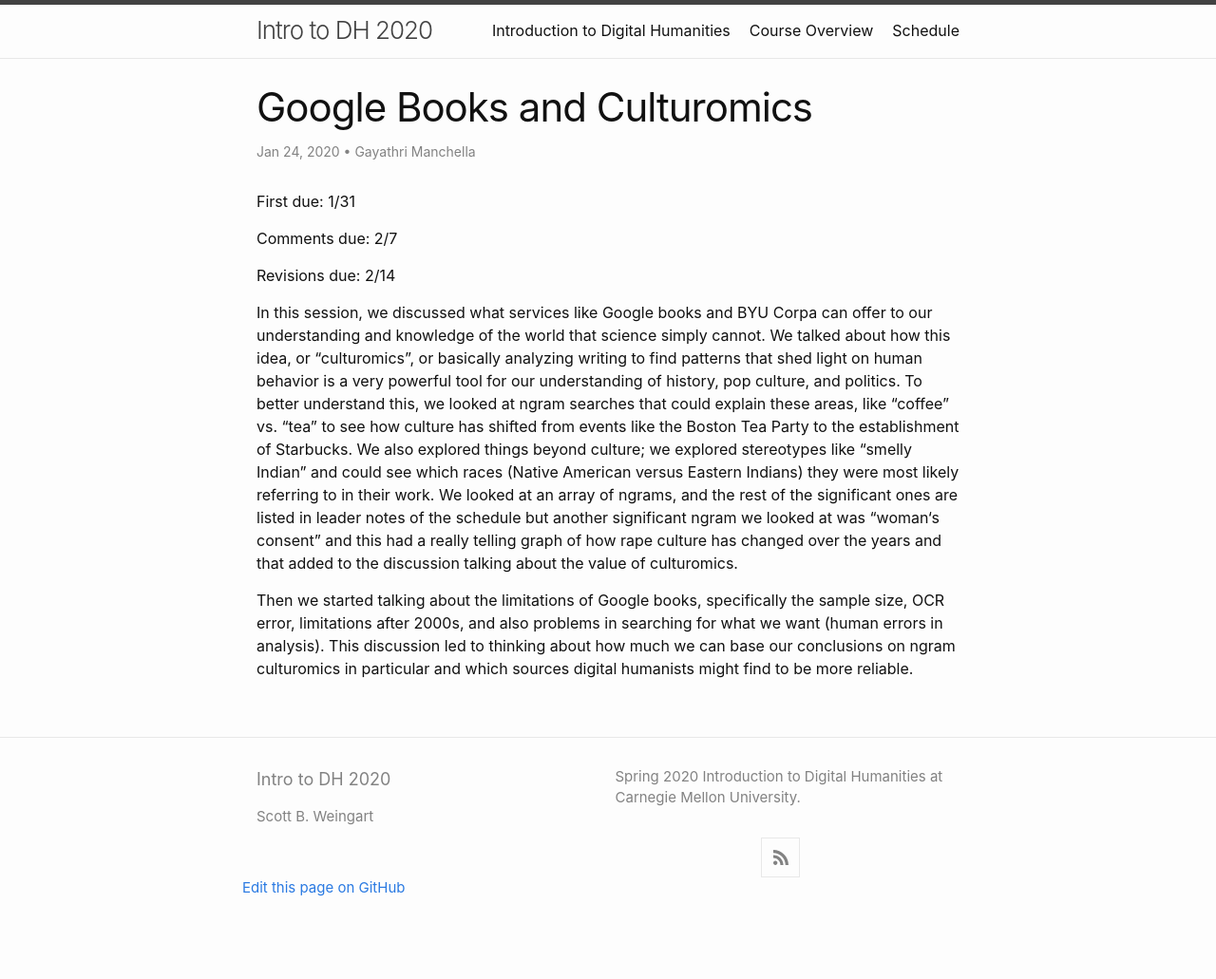
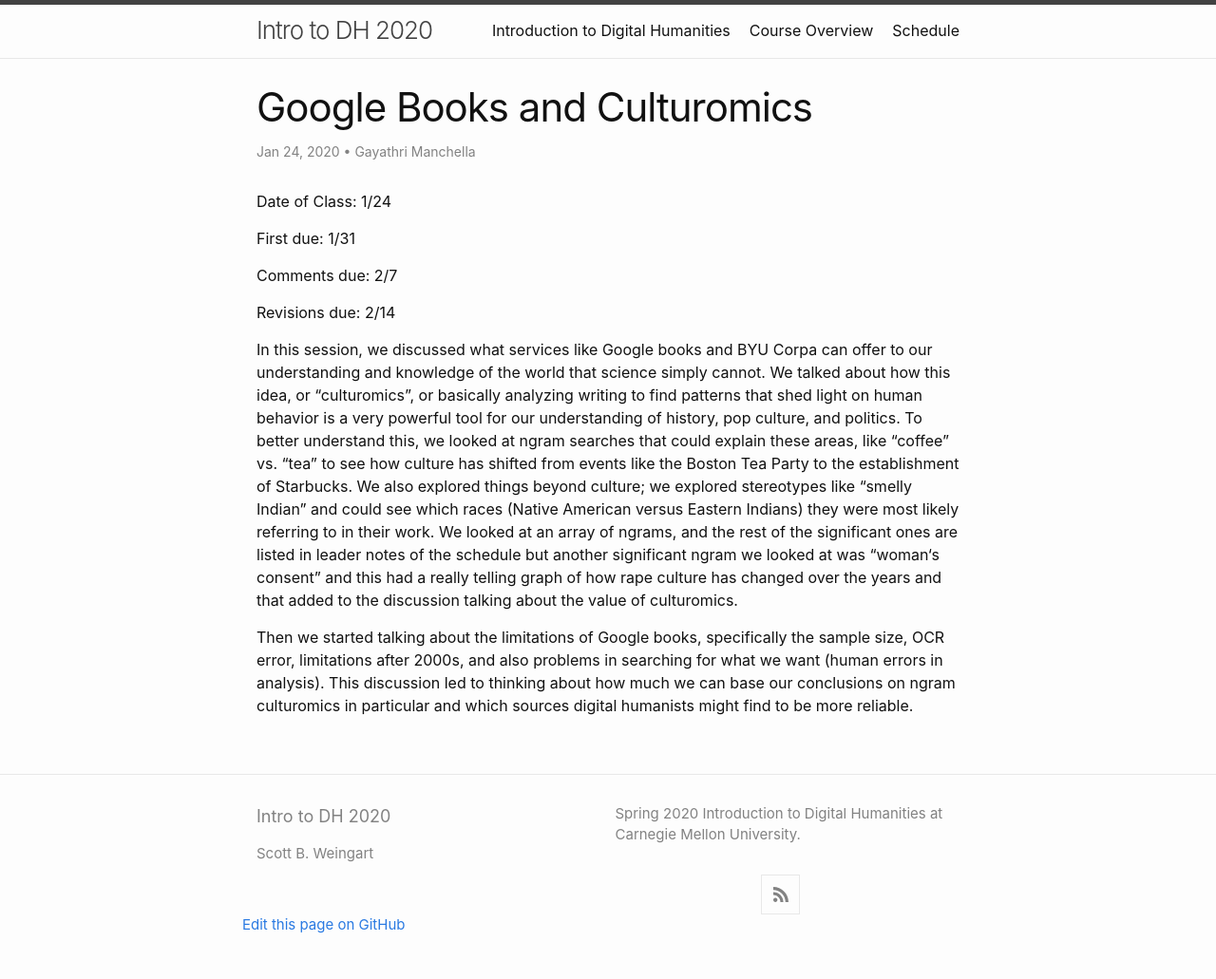
Before and after one commit to scottbot/IntroDH2020, a Jekyll site: the page built from _posts/2020-01-24-Google-Books-and-Culturomics.md, in a window 1280 px wide. Shown: the whole page at 95% size. Built offline with Jekyll 4.4.1, drawn with Linux system fonts in a browser that asks for light colours; a script that is not in the unit is left out; before the commit the page ends 992 px from its top, so only the background shows below that.

Commit message:
Update 2020-01-24-Google-Books-and-Culturomics.md

```diff
--- a/_posts/2020-01-24-Google-Books-and-Culturomics.md
+++ b/_posts/2020-01-24-Google-Books-and-Culturomics.md
@@ -3,6 +3,8 @@ layout: post
 title: "Google Books and Culturomics"
 author: "Gayathri Manchella"
 ---
+Date of Class: 1/24
+
 First due: 1/31
 
 Comments due: 2/7
```
